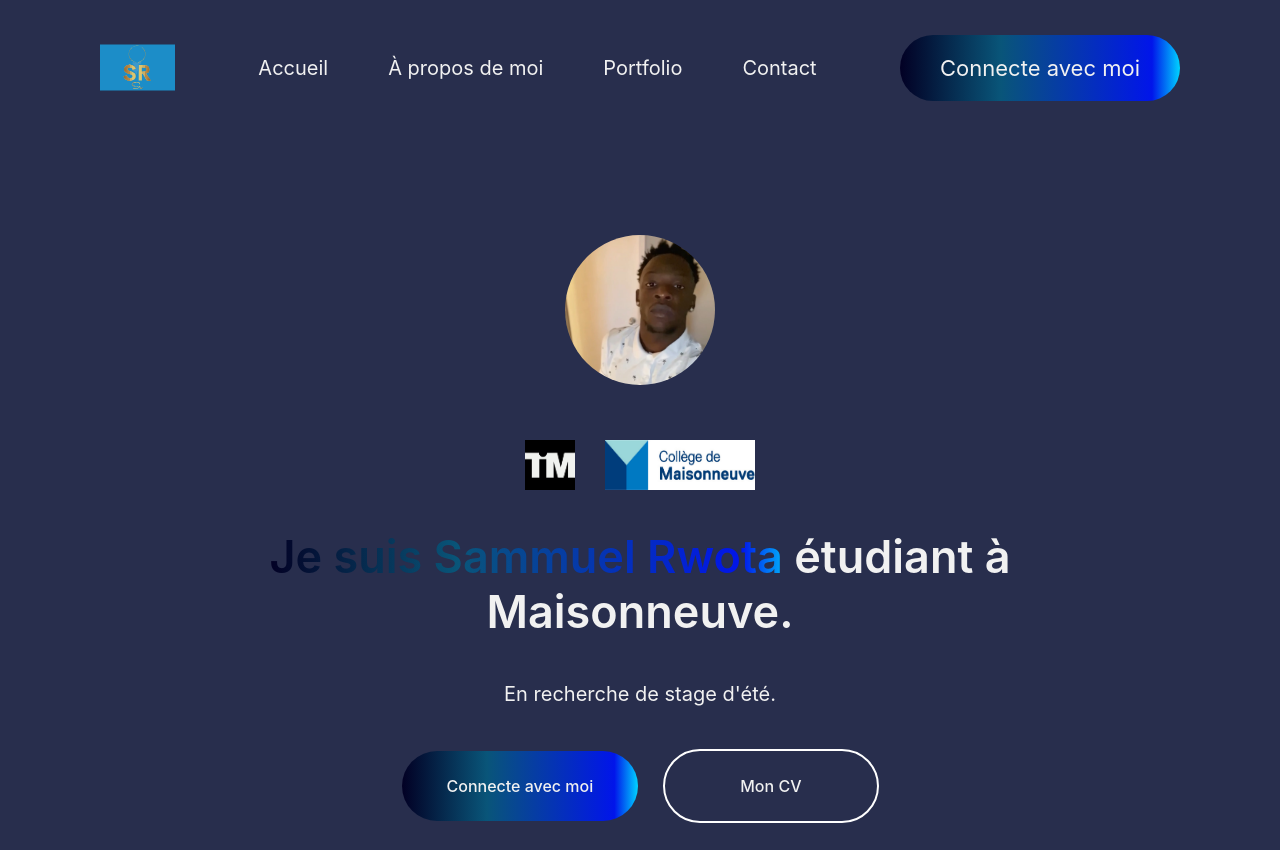
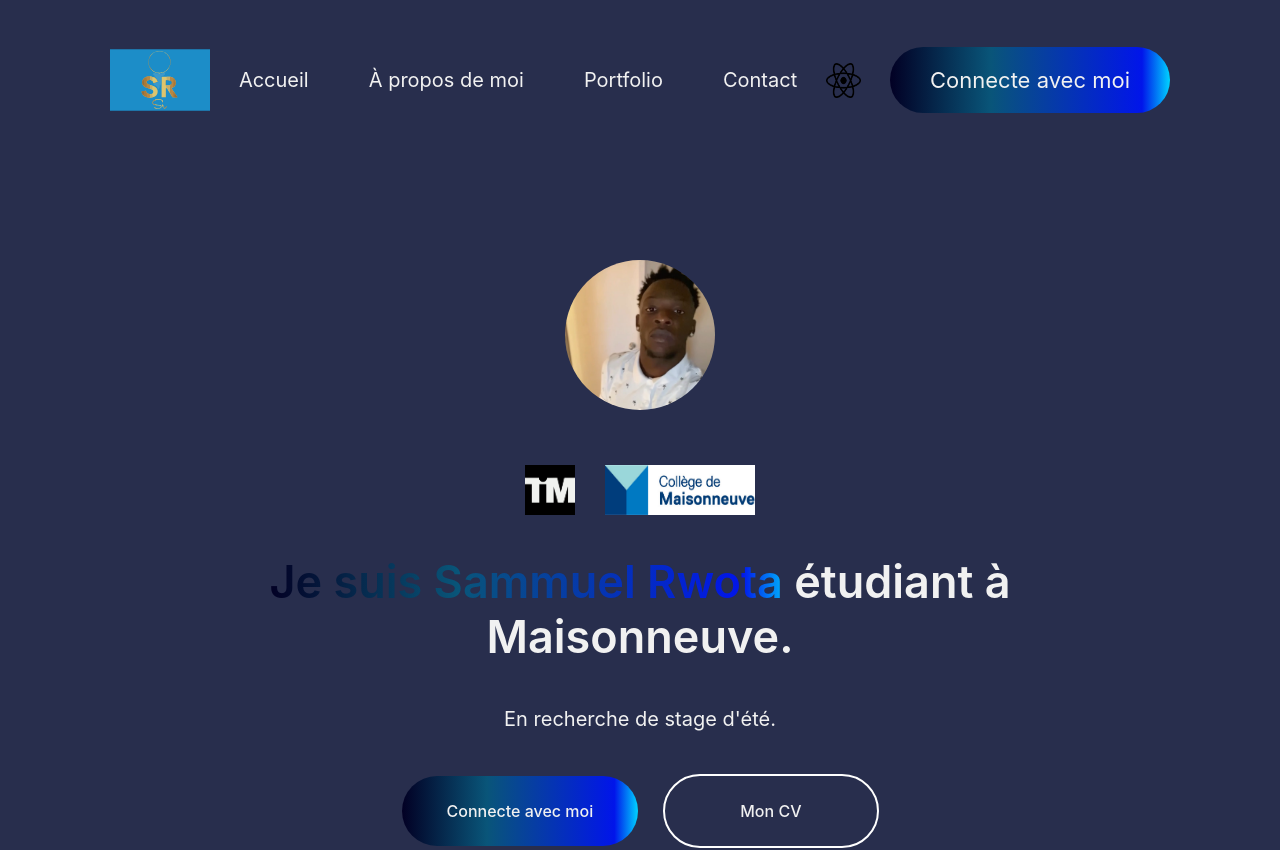
Before and after one commit to sammuelrwota/projet-react, a React (Vite) app: page / in a window 1280 px wide. Shown: the top 850 px of the page. Built offline with nearby package versions, Linux system fonts and the light colour scheme.

Commit message:
AJOUT DU LOGO REACT

```diff
--- a/src/Composants/BarreDeNavigation/BarreNav.jsx
+++ b/src/Composants/BarreDeNavigation/BarreNav.jsx
@@ -3,6 +3,7 @@ import './BarreNav.scss';
 import monlogo from '../../assets/logo.svg'
 import menuicon from '../../assets/menuicon.png'
 import menuiconclose from '../../assets/menuicon-close.png'
+import reacticon from  '../../assets/react-icon.png'
 
 function BarreNav({ setActivePage }) {
     const menuRef = useRef();
@@ -21,7 +22,7 @@ function BarreNav({ setActivePage }) {
                 className="divtest"
                 src={monlogo}
                 alt="Mon Logo"
-                style={{ width: "75px", height: "75px", cursor: "pointer" }}
+                style={{ width: "100px", height: "100px", cursor: "pointer" }}
                 onClick={() => setActivePage('profile')}
             />
             <img
@@ -43,6 +44,7 @@ function BarreNav({ setActivePage }) {
                 <li onClick={() => setActivePage('portfolio')}>Portfolio</li>
                 <li onClick={() => setActivePage('contact')}>Contact</li>
             </ul>
+            <img src={reacticon} alt="Icône de React"  style={{ width: "35px", height: "35px"}} />
             <div className="connect" onClick={() => setActivePage('connecte')}>
                 Connecte avec moi
             </div>
--- a/src/Composants/BarreDeNavigation/BarreNav.scss
+++ b/src/Composants/BarreDeNavigation/BarreNav.scss
@@ -2,7 +2,7 @@
     display: flex;
     align-items: center;
     justify-content: space-between;
-    margin: 30px 100px;
+    margin: 30px 110px;
     & .divtest {
       width: 75px;
       height: 75pxpx;
```
Also changed, not shown: src/assets/react-icon.png (added), src/assets/react-icon2.jpg (added).
